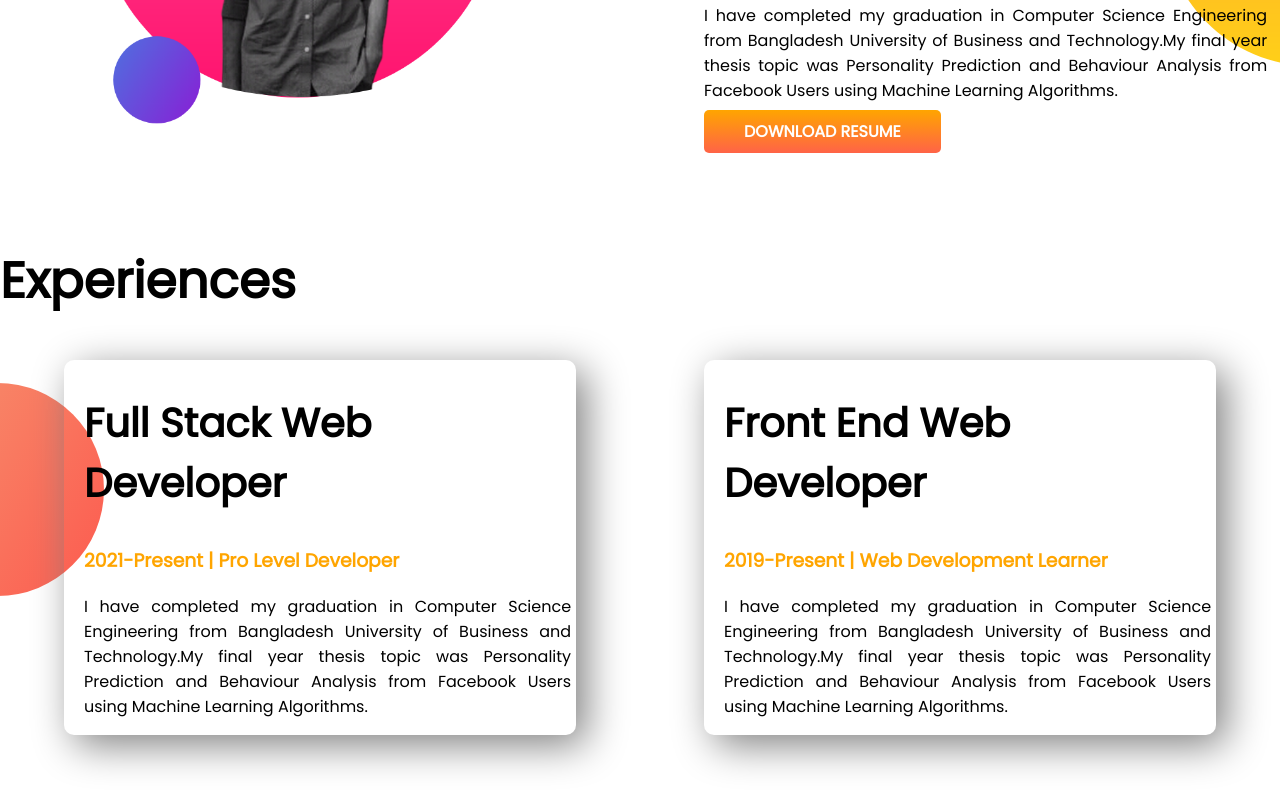
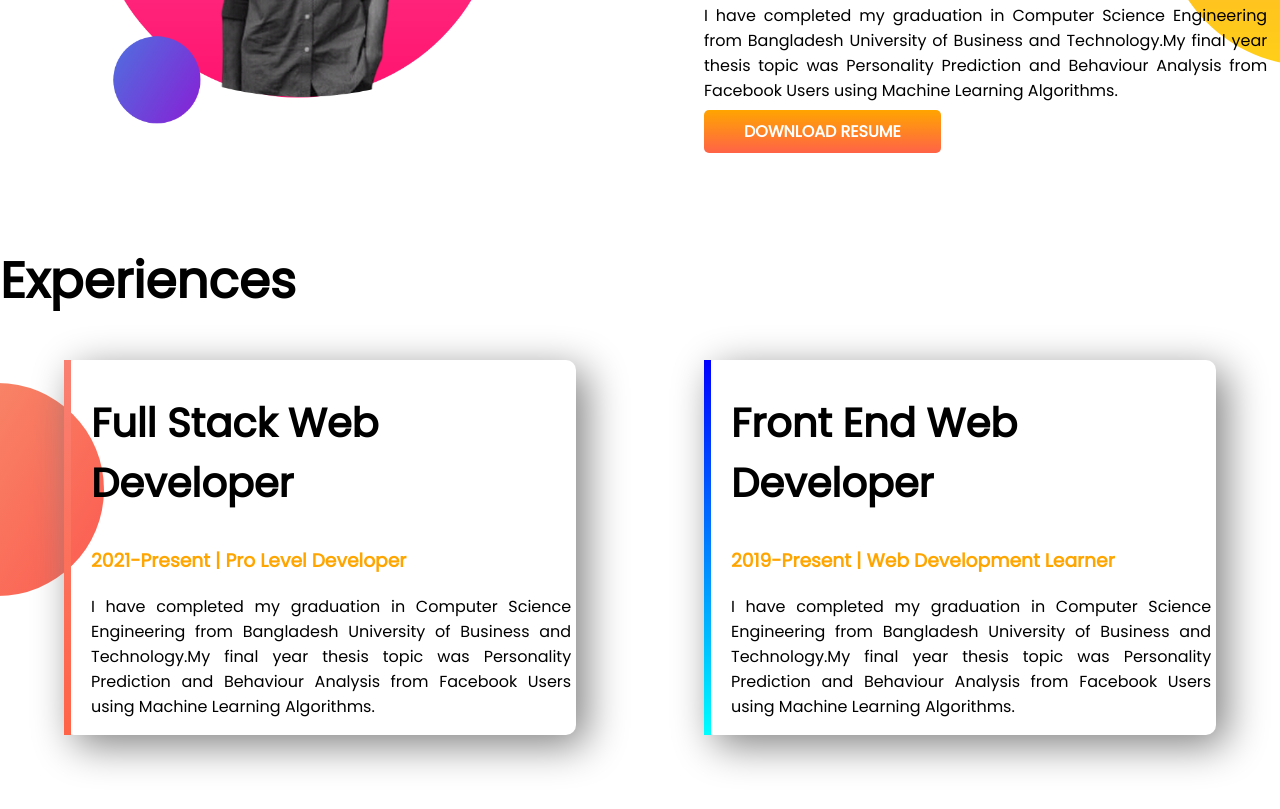
Before and after one commit to MirzaAyon/personal-protfolio-1-using-HTML-CSS, a plain HTML site: page index.html in a window 1280 px wide. Shown: the part 863-1672 px from the top of the page. Drawn offline with Linux system fonts and the light colour scheme.

Commit message:
border image and slice done

```diff
--- a/index.html
+++ b/index.html
@@ -54,7 +54,7 @@
     <section class="experience-area">
         <h1>Experiences</h1>
         <div class="flexible-container">
-            <div class="experience-item">
+            <div id="full_stack" class="experience-item">
                 <h2>Full Stack Web Developer</h2>
                 <h3 class="orange-color">2021-Present | Pro Level Developer</h3>
                 <p style="text-align: justify; padding-right: 1%;">I have completed my graduation in Computer Science
@@ -65,7 +65,7 @@
                     Users
                     using Machine Learning Algorithms. </p>
             </div>
-            <div class="experience-item">
+            <div id="front_end" class="experience-item">
                 <h2>Front End Web Developer</h2>
                 <h3 class="orange-color">2019-Present | Web Development Learner</h3>
                 <p style="text-align: justify; padding-right: 1%;">I have completed my graduation in Computer Science
--- a/style.css
+++ b/style.css
@@ -59,3 +59,14 @@ span{
     background-repeat: no-repeat;
     background-position: left;
 }
+#full_stack{
+    border-left: 7px solid;
+
+    border-image: linear-gradient(salmon, tomato);
+    border-image-slice: 1;
+}
+#front_end{
+    border-left: 7px solid;
+    border-image: linear-gradient(blue, cyan);
+    border-image-slice: 1;
+}
```
